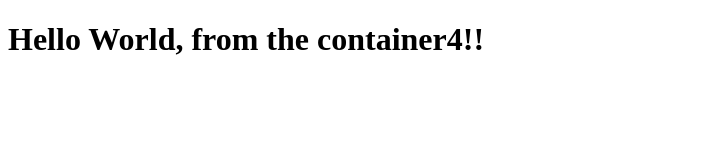
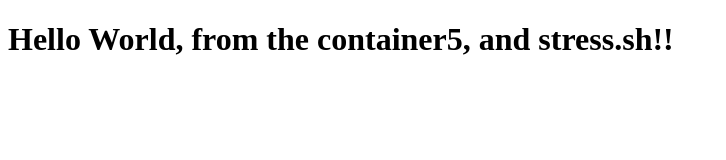
Before and after one commit to matcordone/ecs-fargate, a plain HTML site: page app/index.html in a window 1280 px wide. Shown: the whole page, without its empty margins (0-726 px from the left). Drawn offline with Linux system fonts and the light colour scheme.

Commit message:
check index

```diff
--- a/app/index.html
+++ b/app/index.html
@@ -5,6 +5,6 @@
   <title>Hello World</title>
 </head>
 <body>
-  <h1>Hello World, from the container4!!</h1>
+  <h1>Hello World, from the container5, and stress.sh!!</h1>
 </body>
 </html>
```
